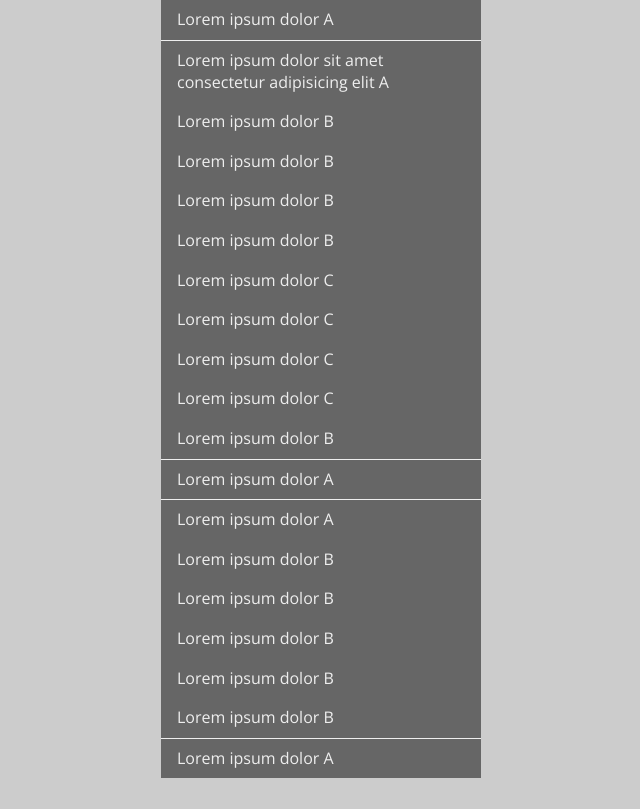
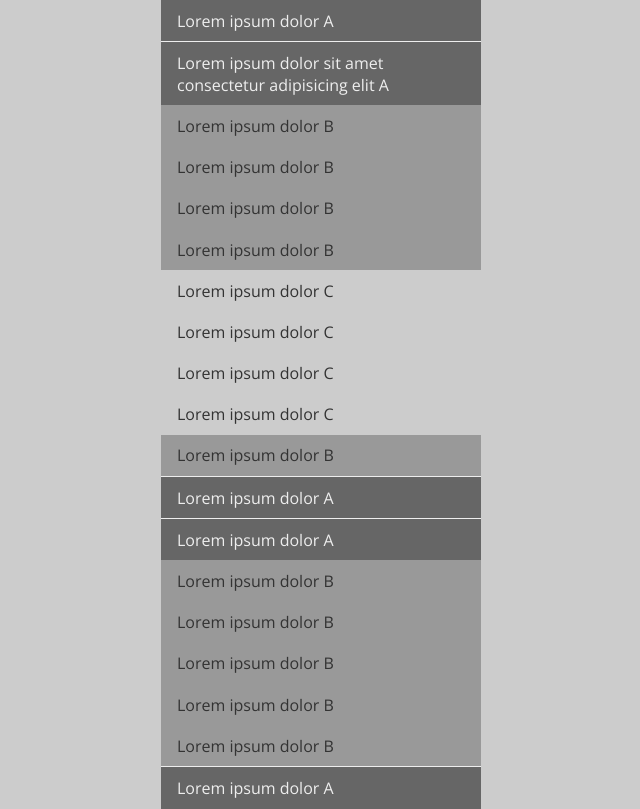
Before and after one commit to jhope-q30/multi-tier-navigation, a plain HTML site: page index.html in a window 1280 px wide. Shown: the whole page, without its empty margins (319-959 px from the left). Drawn offline with nearby package versions, Linux system fonts and the light colour scheme.

Commit message:
added new 3 tier styles

```diff
--- a/css/multi-tier-navigation.less
+++ b/css/multi-tier-navigation.less
@@ -38,6 +38,9 @@ nav[role="multi-tier"] {
     display:block;
 
     a { color:#333; display:block; }
+
+    /* global + first tier */
+
     ul,
     ul li {
         margin:0;
@@ -49,10 +52,26 @@ nav[role="multi-tier"] {
     > ul > li { border-bottom:1px solid #eee; }
     > ul > li:last-child { border:0; }
     > ul > li a {
-        padding:0.5em 1em 0.6em 1em;
+        padding:0.6em 1em 0.6em 1em;
         text-decoration:none;
+    }
+    > ul > li > a {
         color:#eee !important;
         background-color:#666;
     }
 
+    /* second tier */
+
+    ul li > ul > li a {
+        color:#333 !important;
+        background-color:#999;
+    }
+
+    /* third tier */
+
+    ul li > ul li > ul > li a {
+        color:#333 !important;
+        background-color:#ccc;
+    }
+
 }
```
Also changed, not shown: css/multi-tier-navigation.css, 1 other file.
